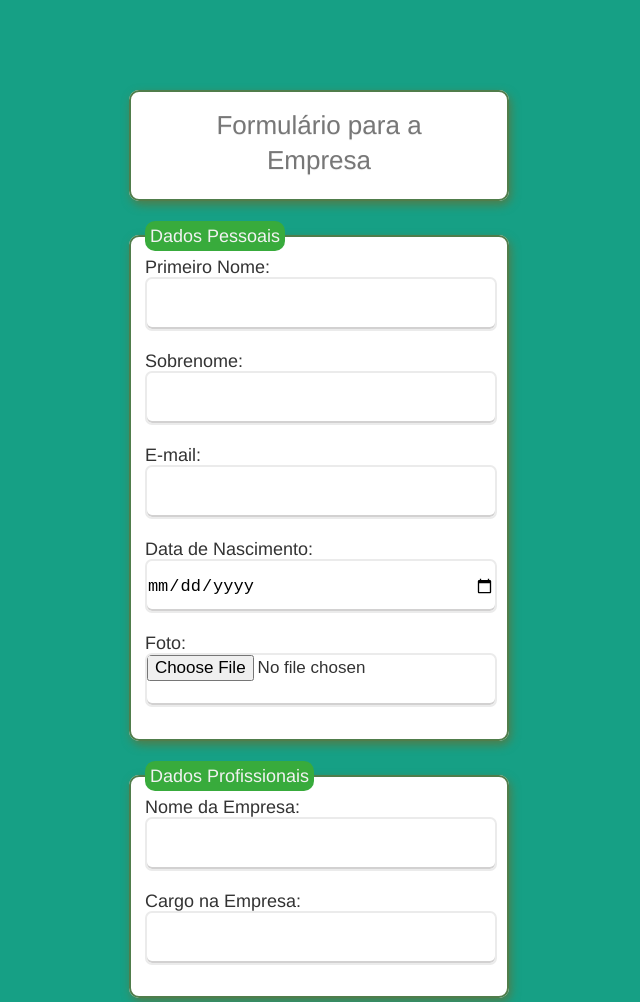
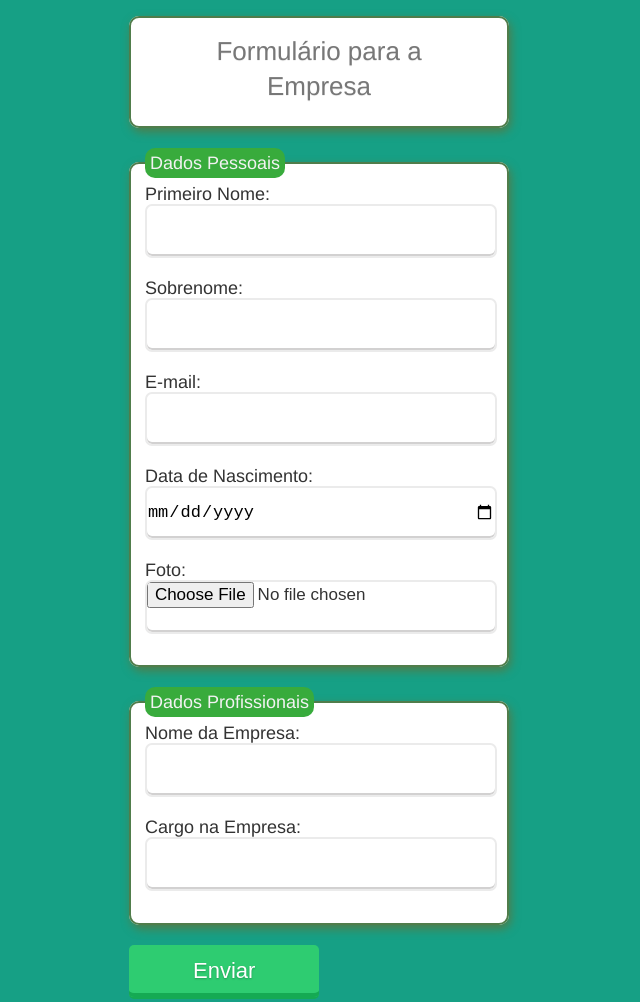
Before and after one commit to Ally-Matias/JS_HTML_CSS, a plain HTML site: page Formulário(HTML+CSS)/index.html in a window 1280 px wide. Shown: the top 1002 px of the page, without its empty margins (321-961 px from the left). Drawn offline with Linux system fonts and the light colour scheme.

Commit message:
atualização

```diff
--- a/Formulário(HTML+CSS)/style.css
+++ b/Formulário(HTML+CSS)/style.css
@@ -32,7 +32,7 @@ legend{
 body{
     font: 13px/20px 'Helvetica Neue', Helvetica, Arial, sans-serif;
     color: #333333;
-    margin-top: 7%;
+    margin-top: 1.25%;
     background-color: #16a085;
 }
 
```
